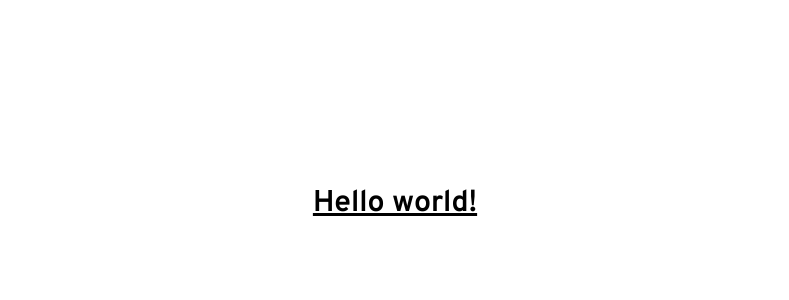
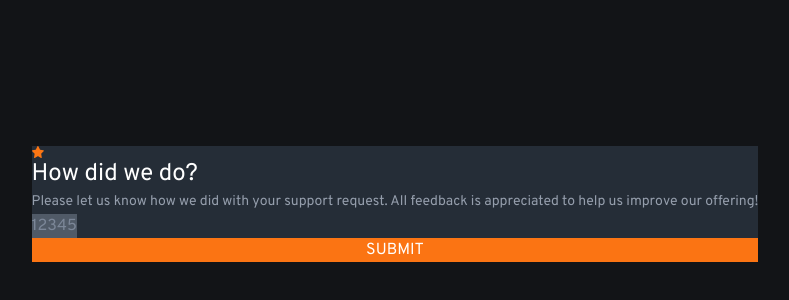
Before and after one commit to fkrunic/frontend-mentor-interactive-rating-component, a Vue app: page / in a window 1280 px wide. Shown: the part 196-496 px from the top of the page, without its empty margins (245-1034 px from the left). Built offline with nearby package versions, Linux system fonts and the light colour scheme.

Commit message:
basic structure

```diff
--- a/src/App.vue
+++ b/src/App.vue
@@ -1,12 +1,42 @@
 <script setup lang="ts">
 // import HelloWorld from './components/HelloWorld.vue'
+import ButtonRating from './components/ButtonRating.vue';
 </script>
 
 <template>
   <div class="flex justify-center items-center min-h-screen">
-    <h1 className="text-3xl font-bold underline">
-      Hello world!
-    </h1>
+    <!-- Card -->
+    <div class="flex flex-col bg-dark-blue">
+      <img class="w-3" src="./assets/img/icon-star.svg">
+
+      <!-- Callout -->
+      <p class="text-white text-2xl">How did we do?</p>
+      <p class="text-light-grey text-sm leading-6">
+        Please let us know how we did with your support request.
+        All feedback is appreciated to help us improve our offering!
+      </p>
+
+      <!-- Rating Selection -->
+      <div class="flex flex-row items-center">
+        <ButtonRating
+          v-for="rating of [1,2,3,4,5]"
+          :key="rating"
+          :rating="rating"
+          :isSelected="false"
+        ></ButtonRating>
+      </div>
+
+      <!-- Submit Button -->
+      <div class="
+        flex
+        flex-row
+        justify-center
+        items-center
+        bg-orange
+        ">
+        <p class="text-white">SUBMIT</p>
+      </div>
+    </div>
   </div>
 </template>
 
@@ -20,7 +50,7 @@
 export default {
   data() {
     return {
-      bodyClass: 'font-overpass'
+      bodyClass: 'font-overpass bg-very-dark-blue'
     };
   },
   mounted() {
--- /dev/null
+++ b/src/components/ButtonRating.vue
@@ -0,0 +1,15 @@
+<script setup lang="ts">
+defineProps<{rating: number, isSelected: boolean}>()
+</script>
+
+<template>
+    <div class="flex flex-col items-center justify-center bg-medium-grey/50">
+        <p class="text-medium-grey">{{ rating }}</p>
+    </div>
+</template>
+
+<style scoped>
+* {
+    box-sizing: border-box;
+}
+</style>
```
